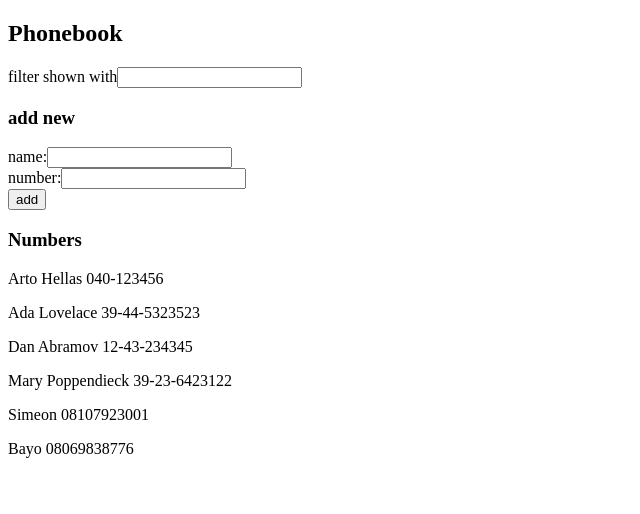
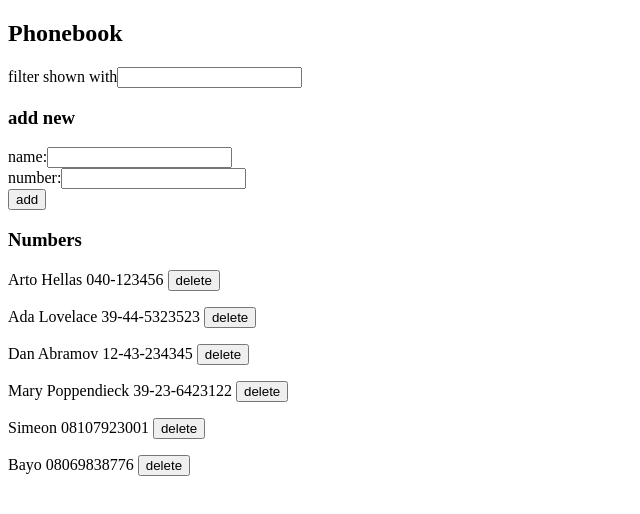
Before and after one commit to Simeon979/fullstack-open, a React (Create React App) app in the folder part2/phonebook/: page / in a window 1280 px wide. Shown: the top 514 px of the page, without its empty margins (0-640 px from the left). Built offline with nearby package versions, Linux system fonts and the light colour scheme; data requests are answered from the project's data file.

Commit message:
exercise 2.17

```diff
--- a/part2/phonebook/src/App.js
+++ b/part2/phonebook/src/App.js
@@ -25,8 +25,11 @@ const PersonForm = ({ newName, newNumber, handleNameChange, handleNumberChange,
   </form>
 );
 
-const Persons = ({ persons }) => {
-  const entryRows = () => persons.map(person => <p key={person.name}>{person.name} {person.number}</p>)
+const Person = ({ person, handleDelete }) =>
+  <p>{person.name} {person.number} <button onClick={handleDelete(person.id)}>delete</button></p>
+
+const Persons = ({ persons, handleDelete }) => {
+  const entryRows = () => persons.map(person => <Person key={person.id} person={person} handleDelete={handleDelete} />)
 
   return <div>{ entryRows() }</div>
 };
@@ -76,6 +79,18 @@ const App = () => {
     }
   }
 
+  const handleDelete = (id) => () => {
+    console.log(id)
+    const toDelete = personsToShow.find(person => person.id === id)
+    const confirmDelete = window.confirm(`Are you sure you want to remove ${toDelete.name}`)
+
+    confirmDelete && phonebookService.deletePerson(id)
+      .then(response => {
+        setPersons(persons.filter(person => person.id !== id))
+      })
+      .catch(err => alert("There was an error deleting the entry"))
+  }
+
   return (
     <div>
       <h2>Phonebook</h2>
@@ -83,7 +98,7 @@ const App = () => {
       <h3>add new</h3>
       <PersonForm newName={newName} newNumber={newNumber} handleNameChange={handleNameChange} handleNumberChange={handleNumberChange} handleFormSubmit={handleFormSubmit} />
       <h3>Numbers</h3>
-      <Persons persons={personsToShow} />
+      <Persons persons={personsToShow} handleDelete={handleDelete} />
     </div>
   )
 }
--- a/part2/phonebook/src/services/phonebook.js
+++ b/part2/phonebook/src/services/phonebook.js
@@ -12,4 +12,9 @@ const create = (newPerson) =>
     .post(baseUrl, newPerson)
     .then(response => response.data)
 
-export default {getAll, create}
+const deletePerson = (id) =>
+  axios
+    .delete(`${baseUrl}/${id}`)
+    .then(response => response.data)
+
+export default {getAll, create, deletePerson}
```
